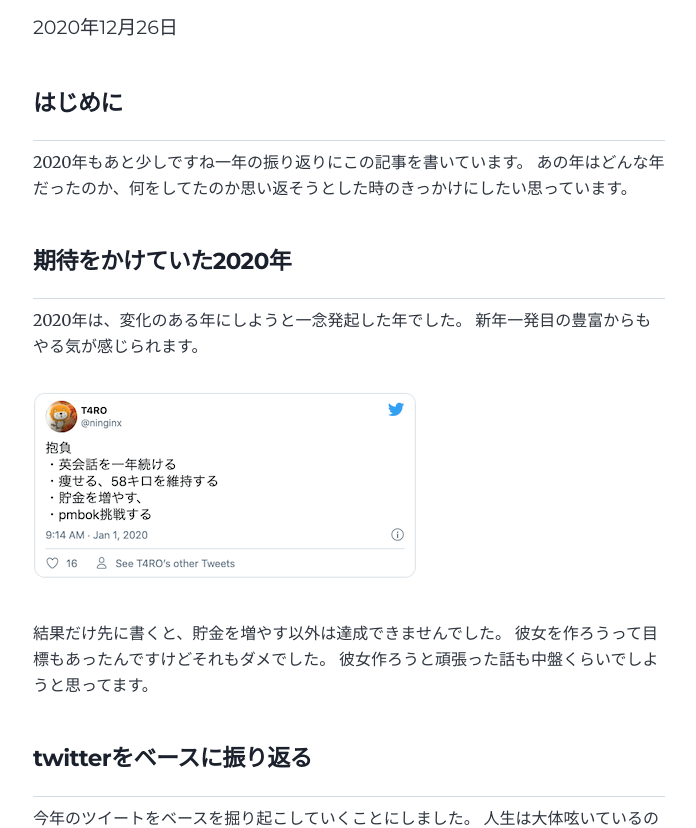
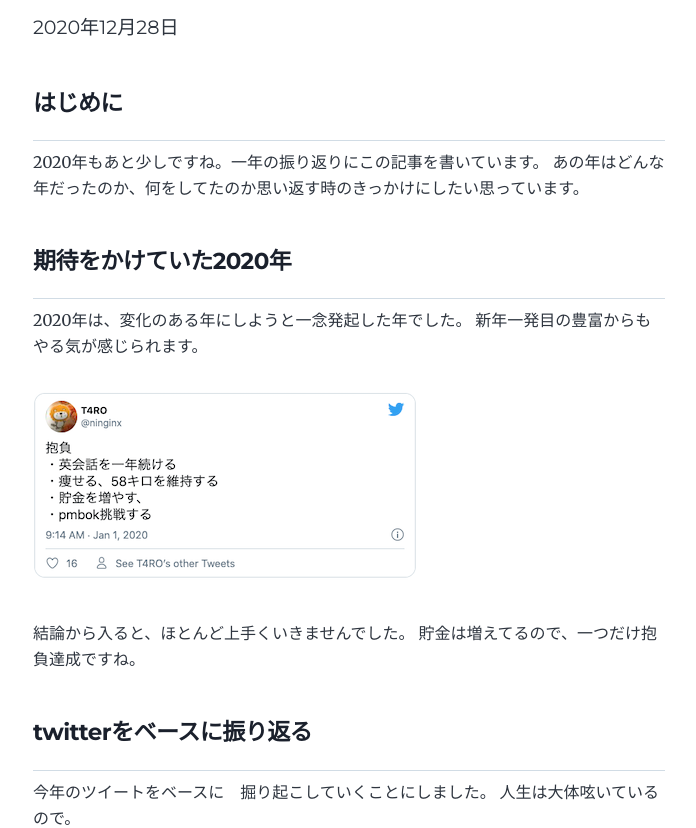
Before and after one commit to ninginx/blog-t4r0, a Gatsby site: page /looking-back2020/ in a window 1280 px wide. Shown: the part 165-993 px from the top of the page, without its empty margins (291-987 px from the left). Built offline with nearby package versions, Linux system fonts and the light colour scheme; Gatsby itself is replaced by a stand-in of ours.

Commit message:
prefread doc

```diff
--- a/content/blog/looking-back2020/index.md
+++ b/content/blog/looking-back2020/index.md
@@ -1,14 +1,14 @@
 ---
 title: "2020年の振り返り"
-date: "2020-12-26"
+date: "2020-12-28"
 description: "Looking-Back 2020"
 slug: "looking-back2020"
 ---
 
 #### はじめに
 ---------
-2020年もあと少しですね一年の振り返りにこの記事を書いています。
-あの年はどんな年だったのか、何をしてたのか思い返そうとした時のきっかけにしたい思っています。
+2020年もあと少しですね。一年の振り返りにこの記事を書いています。
+あの年はどんな年だったのか、何をしてたのか思い返す時のきっかけにしたい思っています。
 
 #### 期待をかけていた2020年
 ---------
@@ -17,13 +17,12 @@ slug: "looking-back2020"
 
 ![2020 Resolution](./resolution_2020.png)
 
-結果だけ先に書くと、貯金を増やす以外は達成できませんでした。
-彼女を作ろうって目標もあったんですけどそれもダメでした。
-彼女作ろうと頑張った話も中盤くらいでしようと思ってます。
+結論から入ると、ほとんど上手くいきませんでした。
+貯金は増えてるので、一つだけ抱負達成ですね。
 
 #### twitterをベースに振り返る
 ---------
-今年のツイートをベースを掘り起こしていくことにしました。
+今年のツイートをベースに　掘り起こしていくことにしました。
 人生は大体呟いているので。
 
 *なんか後で消しちゃいそうなので、ツイートはスクショ撮って貼り付けてます。
@@ -95,19 +94,19 @@ slug: "looking-back2020"
 
 #### 引越し
 
-社会人になってから、3度目の引越しになります。荷物を段ボールにつめたり、部屋の掃除をしたり、
-要らないものを捨てたり準備を進めて引越しの準備自体は一日も掛からなかったと思います。
+社会人になってから、3度目の引越しでした。荷物を段ボールにつめたり、部屋の掃除をしたり、
+要らないものを捨てたり引越しの準備は一日ほどで終わりました。
 
 ![2020 old room](./cleaned_room_2020.png)
 
-入居した時と同じくらい床がピカピカになりました。
+入居した時と同じくらい床がピカピカにしました。
 
 ![2020 rental track](./rental_car_2020.png)
 
 粗大ゴミを捨てるために、軽トラを借りました。
 一年目の頃に気の迷いで買ったガラスのテーブルもここで処分することができました。
 
-本当はこの時に、ソファーも一緒に処分したかったのですが、引越しのお兄さんにソファを持ってかれてしまって処分に失敗しています。
+この時に、ソファーも一緒に処分したかったのですが、引越しのお兄さんにソファを持ってかれてしまって処分に失敗しています。
 
 ![2020 sofa](./sofa_2020.png)
 
```
